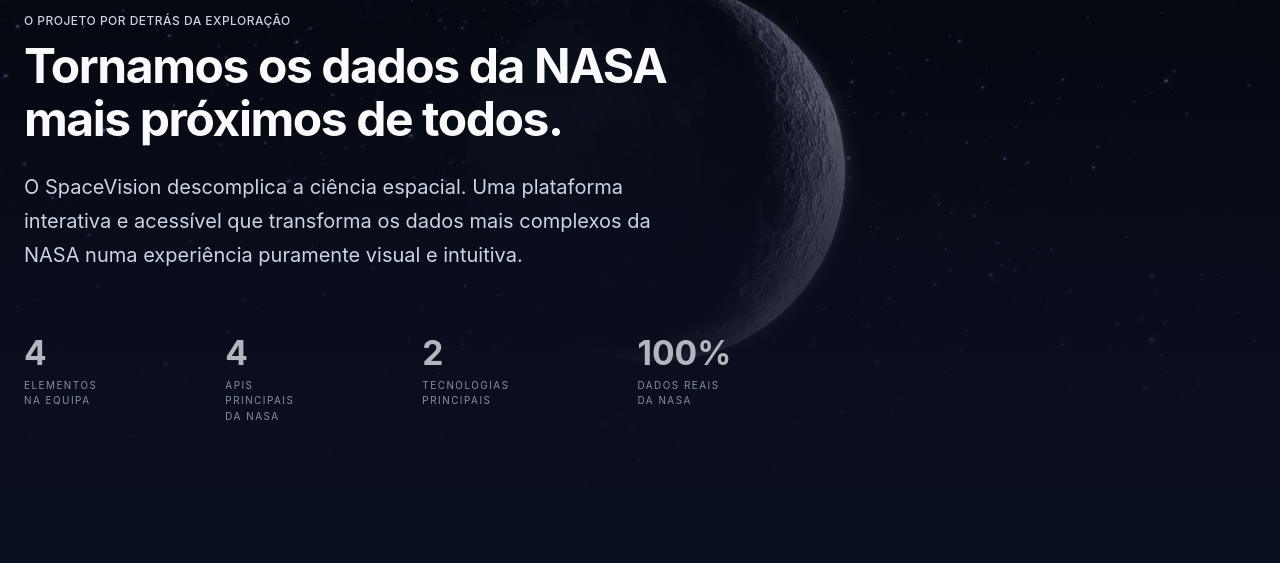
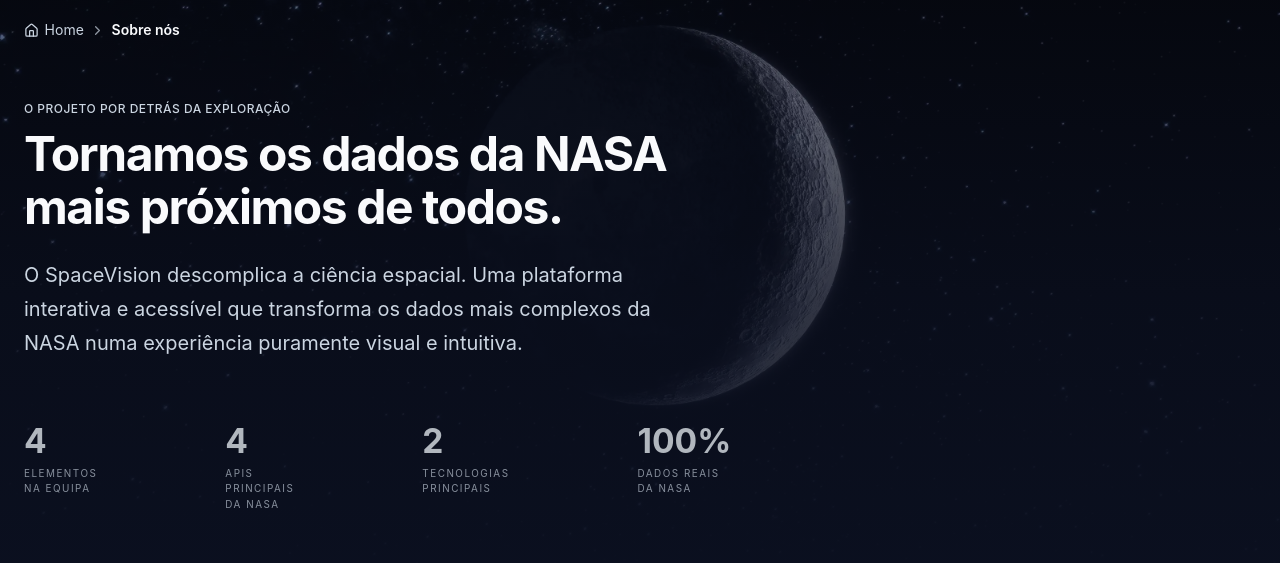
Before and after one commit to Ventuzelos/SpaceVision-NASA-Data-Explorer, a React (Vite) app in the folder frontend/: page /about in a window 1280 px wide. Shown: the part 194-757 px from the top of the page. Built offline with nearby package versions, Linux system fonts and the light colour scheme; no server answers.

Commit message:
Corrigir espaço entre a navbar e a breadcrumb, remoção do fundo na hero da Discover

```diff
--- a/frontend/src/components/DISCOVR/DiscovrHero/DiscovrHero.css
+++ b/frontend/src/components/DISCOVR/DiscovrHero/DiscovrHero.css
@@ -2,10 +2,7 @@
   position: relative;
   overflow: hidden;
   margin-bottom: var(--space-7);
-  padding-block: var(--space-8);
   background-color: var(--color-background);
-  background-position: center;
-  background-size: cover;
 }
 
 .discovr-hero__overlay {
--- a/frontend/src/components/DISCOVR/DiscovrHero/DiscovrHero.jsx
+++ b/frontend/src/components/DISCOVR/DiscovrHero/DiscovrHero.jsx
@@ -12,9 +12,6 @@
     <section
       className="discovr-hero"
       aria-labelledby="discovr-page-title"
-      style={{
-        backgroundImage: `url(${heroImage})`,
-      }}
     >
       <div
         className="discovr-hero__overlay"
--- a/frontend/src/pages/About/About.css
+++ b/frontend/src/pages/About/About.css
@@ -31,9 +31,10 @@
 
 .about-hero__overlay {
   display: flex;
-  align-items: center;
+  flex-direction: column;
   min-height: var(--about-hero-min-height);
-  padding-block: var(--space-7);
+  padding-top: var(--space-8);
+  padding-bottom: var(--space-7);
   background:
     linear-gradient(
       180deg,
@@ -41,6 +42,12 @@
       rgba(11, 16, 32, 0.82) 60%,
       rgba(11, 16, 32, 0.98) 100%
     );
+}
+
+.about-hero__center {
+  display: flex;
+  flex: 1;
+  align-items: center;
 }
 
 .about-hero__content {
--- a/frontend/src/pages/About/About.jsx
+++ b/frontend/src/pages/About/About.jsx
@@ -108,7 +108,10 @@
           <div className="about-hero__overlay">
             <Container>
               <Breadcrumb title="Sobre nós" />
+            </Container>
 
+            <div className="about-hero__center">
+              <Container>
                 <div className="about-hero__content">
                   <p className="about-page__eyebrow">
                     O projeto por detrás da exploração
@@ -148,6 +151,7 @@
                   </div>
                 </div>
               </Container>
+            </div>
           </div>
         </section>
 
--- a/frontend/src/pages/Accessibility/Accessibility.css
+++ b/frontend/src/pages/Accessibility/Accessibility.css
@@ -1,6 +1,6 @@
 .accessibility-page {
   min-height: 100vh;
-  padding: var(--space-12, 3rem) 0 var(--space-16, 4rem);
+  padding: var(--space-8) 0 var(--space-16, 4rem);
   background:
     radial-gradient(
       circle at top right,
--- a/frontend/src/pages/Favorites/Favorites.css
+++ b/frontend/src/pages/Favorites/Favorites.css
@@ -3,7 +3,7 @@
 }
 
 .favorites-hero {
-  padding: 96px 0 64px;
+  padding: var(--space-8) 0;
 }
 
 .favorites-hero__label {
```
Lines whose indentation alone changed are shown as unchanged.
